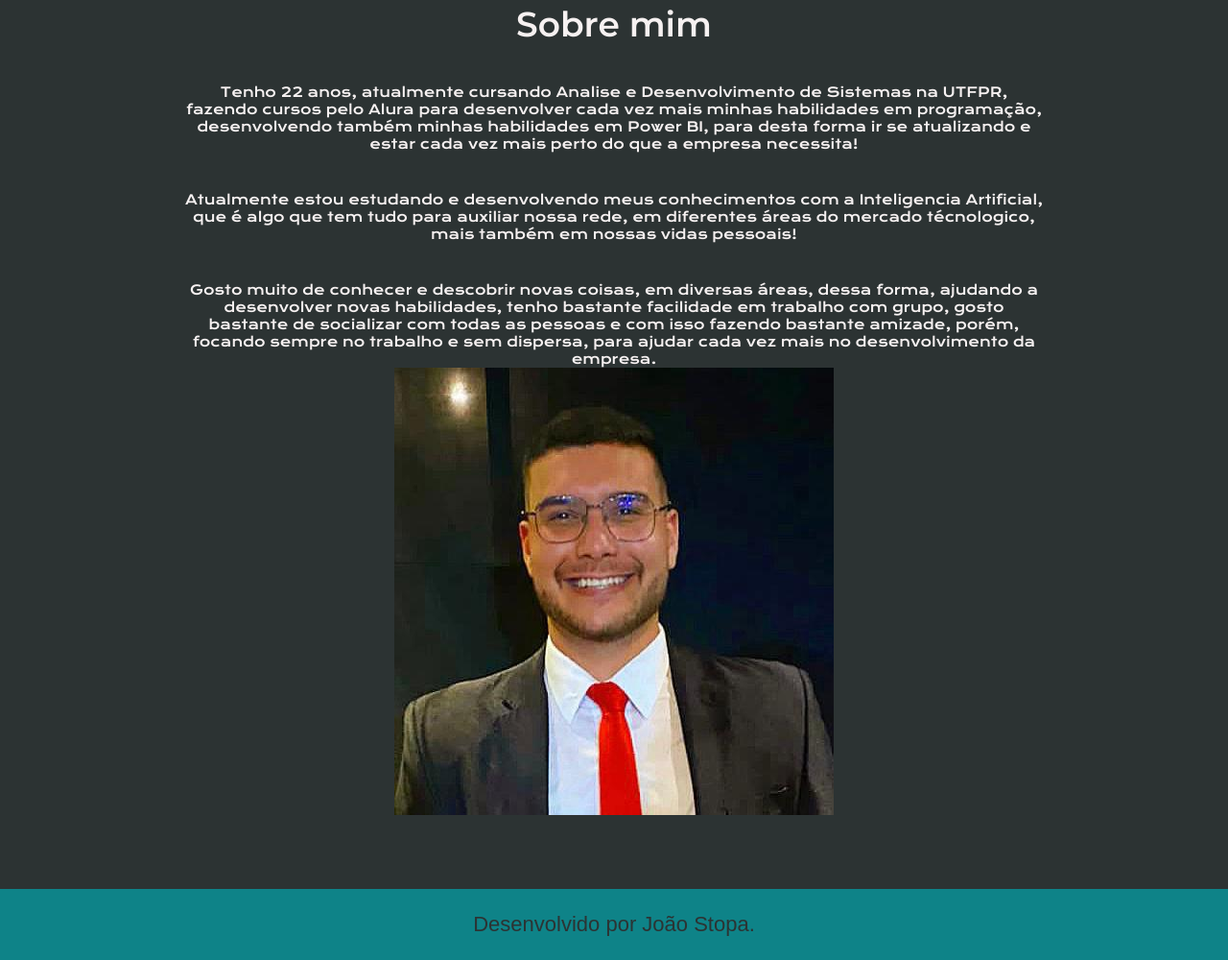
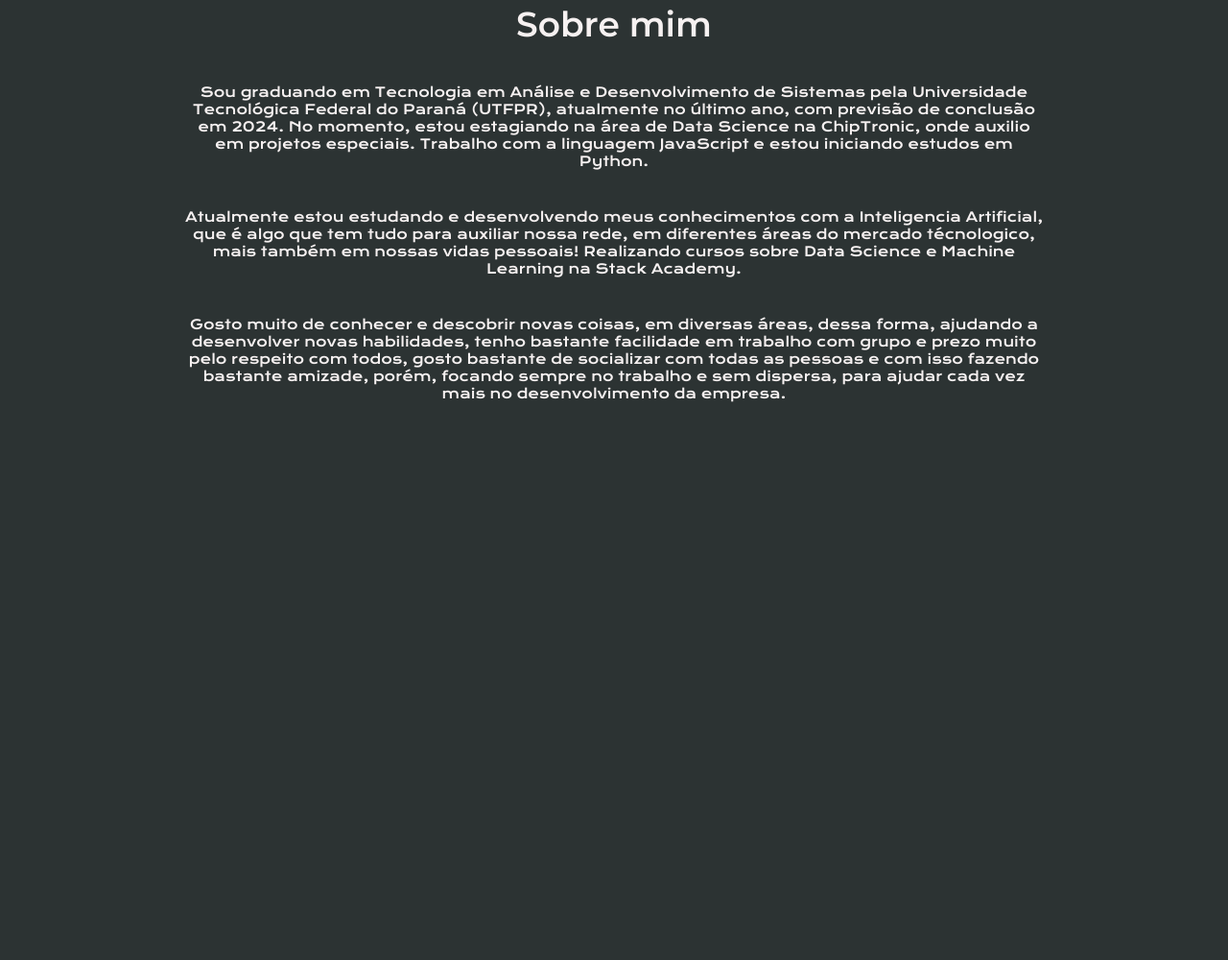
Before and after one commit to Joaostopa/Portifolio, a plain HTML site: page about.html in a window 1280 px wide. Shown: the part 140-1140 px from the top of the page at 96% size. After the commit the page ends 800 px from the top, so only its background shows below. Drawn offline with nearby package versions, Linux system fonts and the light colour scheme.

Commit message:
Update about.html

```diff
--- a/about.html
+++ b/about.html
@@ -20,22 +20,19 @@
         <section class="apresentacao__conteudo">
             <h1 class="apresentacao__conteudo__titulo">Sobre mim</h1>
             <p class="apresentacao__conteudo__curriculo">
-                Tenho 22 anos, atualmente cursando Analise e Desenvolvimento de Sistemas na UTFPR, fazendo cursos pelo Alura para desenvolver cada vez mais minhas habilidades em programação,
-                desenvolvendo também minhas habilidades em Power BI, para desta forma ir se atualizando e estar cada vez mais perto do que a empresa necessita! </p>
+                Sou graduando em Tecnologia em Análise e Desenvolvimento de Sistemas pela Universidade Tecnológica Federal do Paraná (UTFPR), atualmente no último ano, com previsão de conclusão em 2024.
+                No momento, estou estagiando na área de Data Science na ChipTronic, onde auxilio em projetos especiais. Trabalho com a linguagem JavaScript e estou iniciando estudos em Python.</p>
             <p class="apresentacao__conteudo__curriculo">
                 Atualmente estou estudando e desenvolvendo meus conhecimentos com a Inteligencia Artificial, que é algo que tem tudo para auxiliar nossa rede, em diferentes áreas do mercado técnologico,
-                mais também em nossas vidas pessoais!
+                mais também em nossas vidas pessoais! Realizando cursos sobre Data Science e Machine Learning na Stack Academy.
             </p>
             <p class="apresentacao__conteudo__curriculo">
-                Gosto muito de conhecer e descobrir novas coisas, em diversas áreas, dessa forma, ajudando a desenvolver novas habilidades, tenho bastante facilidade em trabalho com grupo,
+                Gosto muito de conhecer e descobrir novas coisas, em diversas áreas, dessa forma, ajudando a desenvolver novas habilidades, tenho bastante facilidade em trabalho com grupo e prezo muito pelo respeito com todos,
                 gosto bastante de socializar com todas as pessoas e com isso fazendo bastante amizade, porém, focando sempre no trabalho e sem dispersa, para ajudar cada vez mais no desenvolvimento
                 da empresa. </p>
         </section>
-        <img src="./assets/foto.png.jpeg" alt="Foto do João Stopa programando">
+
     </main>
 
-    <footer class="rodape">
-        <p>Desenvolvido por João Stopa.</p>
-    </footer>
 </body>
 </html>
```
